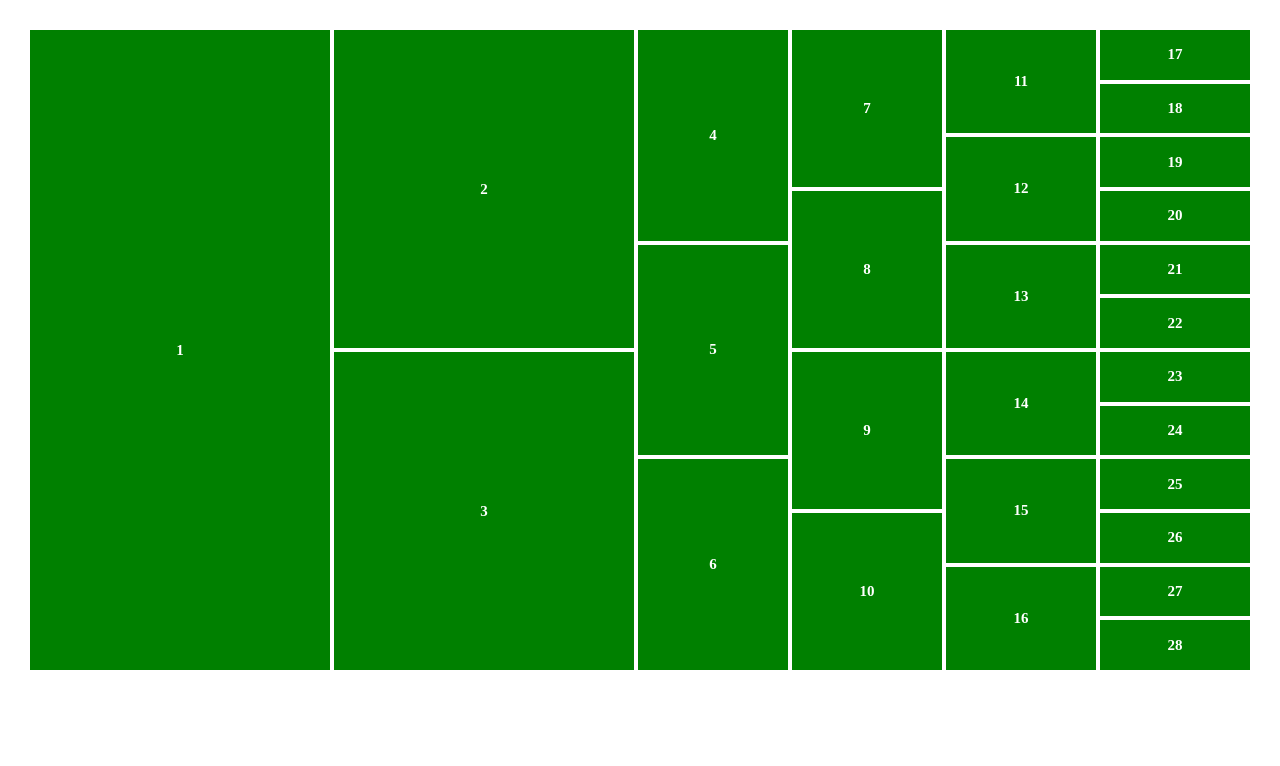
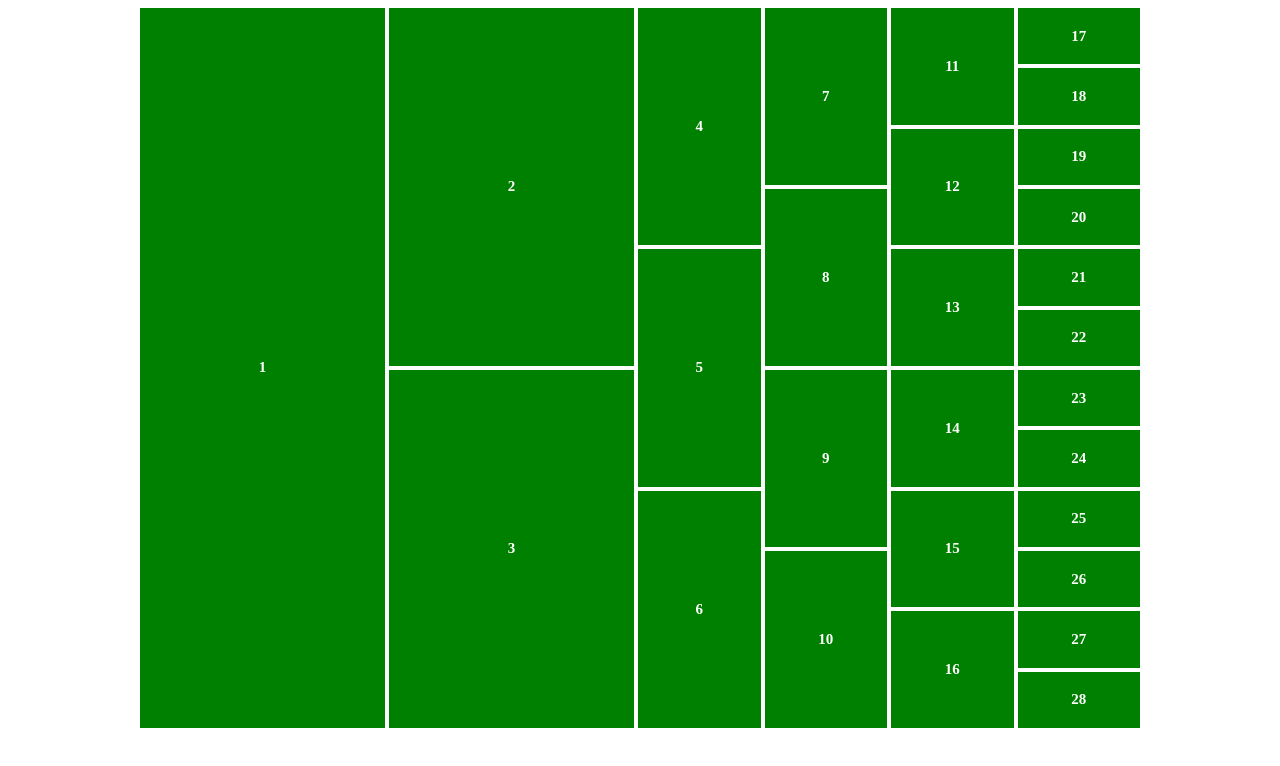
Before and after one commit to Faizanali1212/Grid-assigment, a plain HTML site: page index.html in a window 1280 px wide. Drawn offline with Linux system fonts and the light colour scheme.

Commit message:
changes2

```diff
--- a/stuyle.css
+++ b/stuyle.css
@@ -1,16 +1,16 @@
-body{
+/* body{
     margin:0;
     padding: 30px;
     display: flex;
     justify-content: center;
     align-items: center;
     min-height: 50vh;
-}
+} */
 
 .cantainer{
-    width: 100%;
-    height: 80vh;
-    max-width: 1700px;
+    height: 90vh;
+    max-width: 1000px;
+    margin: 0 auto;
     display: grid;
     column-gap: 4px;
     row-gap: 4px;
```
